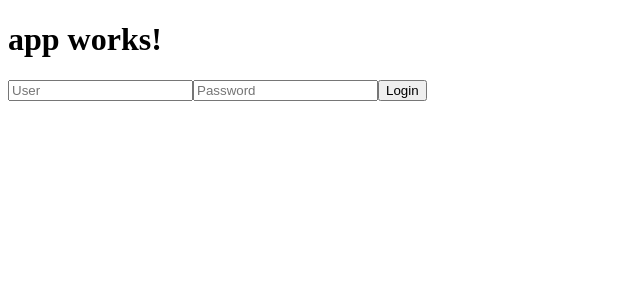
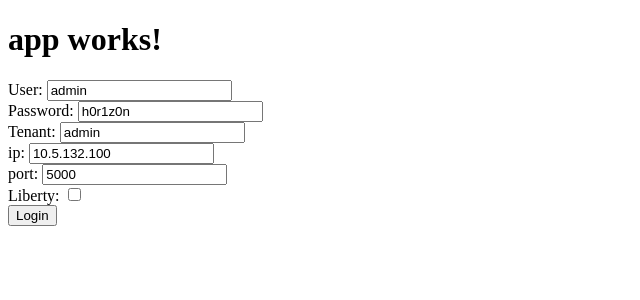
Before and after one commit to alonheller/vitrage-dashboard-ng2, an Angular app: page / in a window 1280 px wide. Shown: the top 300 px of the page, without its empty margins (0-640 px from the left). Built offline with nearby package versions, Linux system fonts and the light colour scheme.

Commit message:
Login HTTP CORS problem

```diff
--- a/src/app/login-service/login.service.ts
+++ b/src/app/login-service/login.service.ts
@@ -1,13 +1,36 @@
 import { Injectable } from '@angular/core';
+import { Http, Response, Headers, RequestOptions } from '@angular/http';
+import {Observable} from 'rxjs/Rx';
+
+// Import RxJs required methods
+import 'rxjs/add/operator/map';
+import 'rxjs/add/operator/catch';
 
 @Injectable()
 export class LoginService {
 
-  constructor() { }
+  private _http:Http;
 
-  login(user:string, password:string) {
-    console.log('LOGIN service user:)', user);
-    console.log('LOGIN service password:)', password);
+  constructor(private http: Http) {
+    this._http = http;
+  }
+
+  login(user:string, password:string, tenantName:string, ip:string, port: string, isLiberty:boolean) {
+    let url = `http://${ip}:${port}${!isLiberty ? '/identity' : ''}/v2.0/tokens`;
+    let body = {"auth":{"passwordCredentials": {"password":password,"username":user}, "tenantName": tenantName}};
+
+    let headers = new Headers();
+    headers.append('Content-Type', 'application/json');
+    headers.append('Accept', 'application/json');
+
+    this._http.post(url, body, {headers: headers})
+    .subscribe(
+      res => console.log('Success: ', res),
+      err => this.logError(err));
+  }
+
+  logError(err) {
+    console.error('There was an error: ' + err);
   }
 
 }
--- a/src/app/login/login.component.html
+++ b/src/app/login/login.component.html
@@ -1,5 +1,34 @@
-<p>
-  <input type="text" placeholder="User" #user>
-  <input type="password" placeholder="Password" #password>
-  <button (click)="onLogin(user.value, password.value)">Login</button>
-</p>
+<div>
+  <div>
+    <label>User: </label>
+    <input type="text" placeholder="User" #user value="admin">
+  </div>
+
+  <div>
+    <label>Password: </label>
+    <input type="text" placeholder="Password" #password value="h0r1z0n"><!-- type="password" -->
+  </div>
+
+<div>
+    <label>Tenant: </label>
+    <input type="text" placeholder="Tenant" #tenantName value="admin">
+</div>
+
+<div>
+    <label>ip: </label>
+    <input type="text" placeholder="ip" #ip value="10.5.132.100">
+</div>
+
+<div>
+    <label>port: </label>
+    <input type="text" placeholder="port" #port value="5000">
+</div>
+
+<div>
+    <label>Liberty: </label>
+    <input type="checkbox" placeholder="Liberty" #isLiberty>
+</div>
+
+  <button (click)="onLogin(user.value, password.value, tenantName.value, ip.value, port.value, isLiberty.checked)">Login</button>
+
+</div>
--- a/src/app/login/login.component.ts
+++ b/src/app/login/login.component.ts
@@ -18,7 +18,7 @@ export class LoginComponent implements OnInit {
   ngOnInit() {
   }
 
-  onLogin(user:string, password:string) {
-    this._loginService.login(user, password);
+  onLogin(user:string, password:string, tenantName:string, ip:string, port:string, isLiberty:boolean) {
+    this._loginService.login(user, password, tenantName, ip, port, isLiberty);
   }
 }
```
